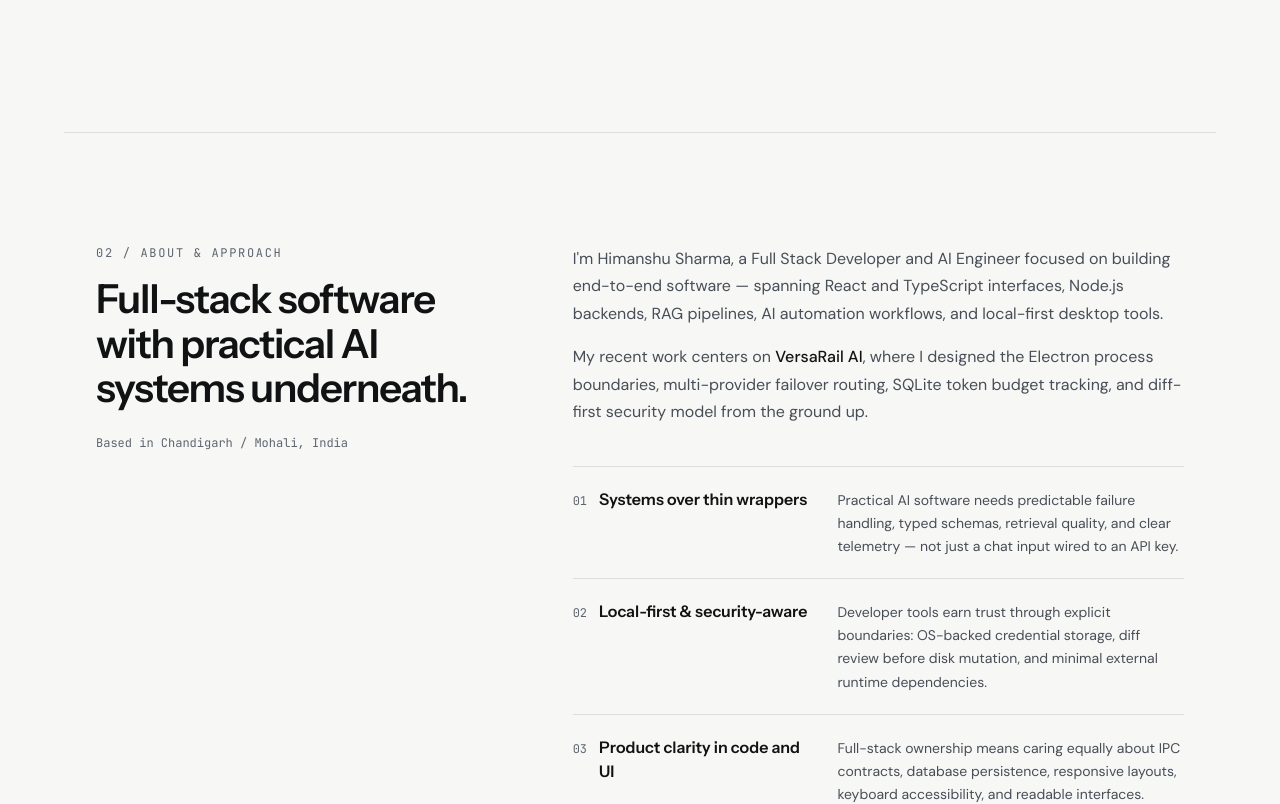
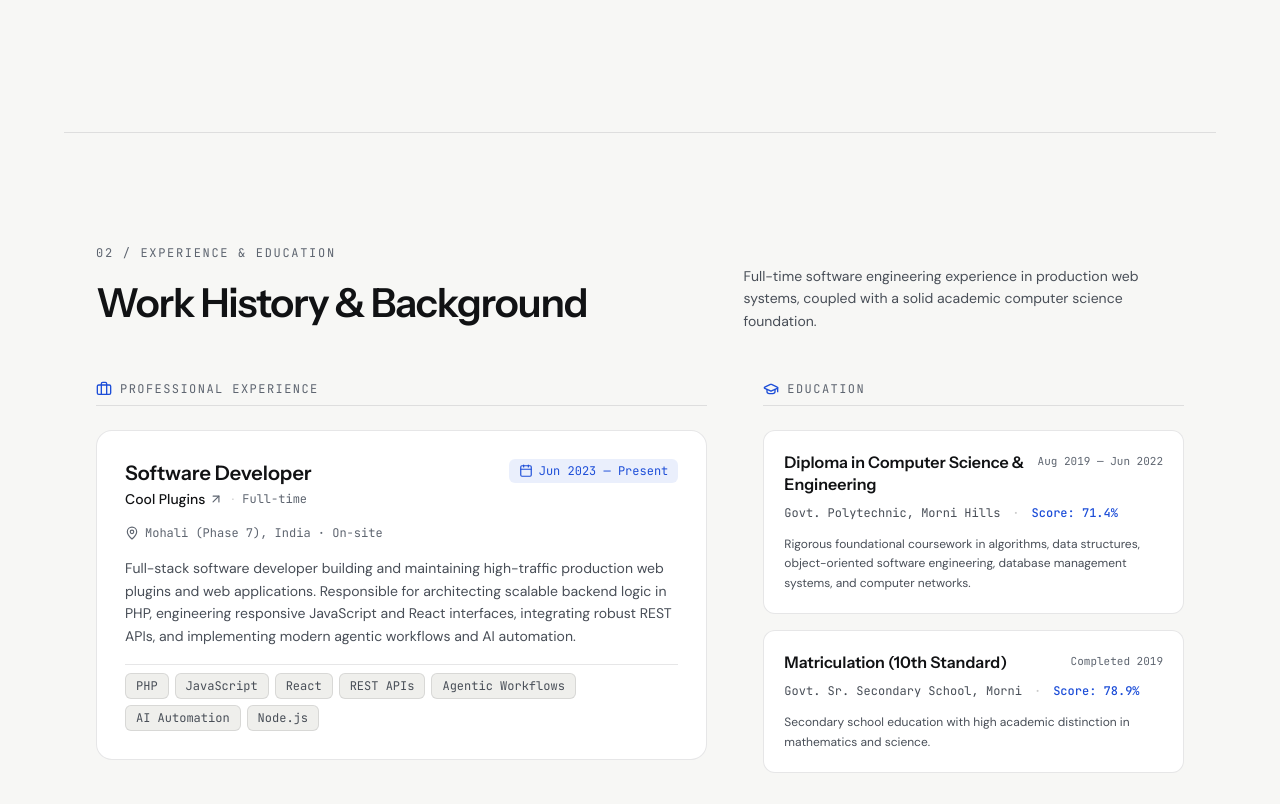
Before and after one commit to himanshu-dot-dev/himanshu-dot-dev-portfolio, a React (Vite) app: page / in a window 1280 px wide. Shown: the part 1480-2284 px from the top of the page. Built offline with nearby package versions, Linux system fonts and the light colour scheme.

Commit message:
add experience section

```diff
--- a/src/App.jsx
+++ b/src/App.jsx
@@ -8,6 +8,7 @@ import Preloader from './components/Preloader';
 import Navbar from './components/Navbar';
 import Hero from './components/Hero';
 import FeaturedWork from './components/FeaturedWork';
+import Experience from './components/Experience';
 import About from './components/About';
 import Skills from './components/Skills';
 import Contact from './components/Contact';
@@ -172,6 +173,7 @@ export default function App() {
       <main id="main-content" ref={mainRef} className="relative z-10">
         <Hero ready={preloaderComplete} onNavigate={handleNavigate} />
         <FeaturedWork theme={theme} onModalChange={handleModalChange} />
+        <Experience />
         <About />
         <Skills />
         <Contact />
--- a/src/components/About.jsx
+++ b/src/components/About.jsx
@@ -32,7 +32,7 @@ export default function About() {
         {/* Left column */}
         <div className="reveal-section lg:col-span-5 space-y-4">
           <p className="font-mono text-xs uppercase tracking-[0.14em] text-[var(--text-muted)]">
-            02 / About &amp; Approach
+            03 / About &amp; Approach
           </p>
           <h2
             id="about-heading"
--- a/src/components/Contact.jsx
+++ b/src/components/Contact.jsx
@@ -50,7 +50,7 @@ export default function Contact() {
         <div className="reveal-section lg:col-span-7 space-y-6">
           <div className="space-y-3">
             <p className="font-mono text-xs uppercase tracking-[0.14em] text-[var(--text-muted)]">
-              04 / Contact
+              05 / Contact
             </p>
             <h2
               id="contact-heading"
--- /dev/null
+++ b/src/components/Experience.jsx
@@ -0,0 +1,185 @@
+import React from 'react';
+import { ArrowUpRight, Briefcase, Calendar, GraduationCap, MapPin } from 'lucide-react';
+
+const EXPERIENCES = [
+  {
+    role: 'Software Developer',
+    company: 'Cool Plugins',
+    companyUrl: 'https://coolplugins.net/',
+    employmentType: 'Full-time',
+    period: 'Jun 2023 — Present',
+    location: 'Mohali (Phase 7), India · On-site',
+    summary:
+      'Full-stack software developer building and maintaining high-traffic production web plugins and web applications. Responsible for architecting scalable backend logic in PHP, engineering responsive JavaScript and React interfaces, integrating robust REST APIs, and implementing modern agentic workflows and AI automation.',
+    skills: [
+      'PHP',
+      'JavaScript',
+      'React',
+      'REST APIs',
+      'Agentic Workflows',
+      'AI Automation',
+      'Node.js'
+    ]
+  }
+];
+
+const EDUCATION = [
+  {
+    degree: 'Diploma in Computer Science & Engineering',
+    institution: 'Govt. Polytechnic, Morni Hills',
+    period: 'Aug 2019 — Jun 2022',
+    score: 'Score: 71.4%',
+    description:
+      'Rigorous foundational coursework in algorithms, data structures, object-oriented software engineering, database management systems, and computer networks.'
+  },
+  {
+    degree: 'Matriculation (10th Standard)',
+    institution: 'Govt. Sr. Secondary School, Morni',
+    period: 'Completed 2019',
+    score: 'Score: 78.9%',
+    description:
+      'Secondary school education with high academic distinction in mathematics and science.'
+  }
+];
+
+export default function Experience() {
+  return (
+    <section
+      id="experience"
+      aria-labelledby="experience-heading"
+      className="py-20 sm:py-28 px-5 sm:px-8 max-w-6xl mx-auto border-t border-[var(--border-subtle)]"
+    >
+      {/* Section Header */}
+      <div className="reveal-section flex flex-col md:flex-row md:items-end justify-between gap-4 mb-12">
+        <div className="space-y-3">
+          <p className="font-mono text-xs uppercase tracking-[0.14em] text-[var(--text-muted)]">
+            02 / Experience &amp; Education
+          </p>
+          <h2
+            id="experience-heading"
+            className="font-display font-semibold tracking-[-0.03em] text-[var(--text-primary)]"
+            style={{ fontSize: 'clamp(1.75rem, 3.2vw, 2.5rem)' }}
+          >
+            Work History &amp; Background
+          </h2>
+        </div>
+        <p className="text-sm text-[var(--text-secondary)] max-w-[46ch] leading-relaxed">
+          Full-time software engineering experience in production web systems, coupled with a solid academic computer science foundation.
+        </p>
+      </div>
+
+      <div className="grid grid-cols-1 lg:grid-cols-12 gap-10 lg:gap-14">
+        {/* Left Column: Work Experience */}
+        <div className="lg:col-span-7 space-y-6">
+          <div className="flex items-center gap-2 pb-2 border-b border-[var(--border-subtle)]">
+            <Briefcase className="w-4 h-4 text-[var(--accent)]" aria-hidden="true" />
+            <h3 className="font-mono text-xs uppercase tracking-[0.12em] text-[var(--text-muted)]">
+              Professional Experience
+            </h3>
+          </div>
+
+          <div className="space-y-6">
+            {EXPERIENCES.map((exp) => (
+              <article
+                key={exp.company}
+                className="reveal-section p-6 sm:p-7 rounded-2xl border border-[var(--border-subtle)] bg-[var(--bg-surface)] space-y-4 hover:border-[var(--border-strong)] transition-colors"
+              >
+                {/* Role & Company Header */}
+                <div className="flex flex-col sm:flex-row sm:items-baseline justify-between gap-2">
+                  <div>
+                    <h4 className="font-display text-lg sm:text-xl font-semibold text-[var(--text-primary)]">
+                      {exp.role}
+                    </h4>
+                    <div className="flex items-center gap-2 text-sm text-[var(--text-secondary)] mt-0.5">
+                      {exp.companyUrl ? (
+                        <a
+                          href={exp.companyUrl}
+                          target="_blank"
+                          rel="noopener noreferrer"
+                          className="font-medium text-[var(--text-primary)] hover:text-[var(--accent)] inline-flex items-center gap-1 transition-colors"
+                        >
+                          <span>{exp.company}</span>
+                          <ArrowUpRight className="w-3.5 h-3.5 text-[var(--text-muted)]" aria-hidden="true" />
+                        </a>
+                      ) : (
+                        <span className="font-medium text-[var(--text-primary)]">{exp.company}</span>
+                      )}
+                      <span aria-hidden="true" className="text-[var(--border-strong)]">·</span>
+                      <span className="text-xs font-mono text-[var(--text-muted)]">{exp.employmentType}</span>
+                    </div>
+                  </div>
+
+                  <span className="inline-flex items-center gap-1.5 text-xs font-mono text-[var(--accent)] bg-[var(--accent-soft)] px-2.5 py-1 rounded-md self-start">
+                    <Calendar className="w-3.5 h-3.5" aria-hidden="true" />
+                    <span>{exp.period}</span>
+                  </span>
+                </div>
+
+                {/* Location Meta */}
+                <div className="flex items-center gap-1.5 text-xs font-mono text-[var(--text-muted)]">
+                  <MapPin className="w-3.5 h-3.5 shrink-0" aria-hidden="true" />
+                  <span>{exp.location}</span>
+                </div>
+
+                {/* Summary */}
+                <p className="text-sm text-[var(--text-secondary)] leading-relaxed">
+                  {exp.summary}
+                </p>
+
+                {/* Skills strip */}
+                <div className="flex flex-wrap gap-1.5 pt-2 border-t border-[var(--border-subtle)]">
+                  {exp.skills.map((skill) => (
+                    <span
+                      key={skill}
+                      className="px-2.5 py-1 rounded-md text-xs font-mono border border-[var(--border-subtle)] bg-[var(--bg-elevated)] text-[var(--text-secondary)]"
+                    >
+                      {skill}
+                    </span>
+                  ))}
+                </div>
+              </article>
+            ))}
+          </div>
+        </div>
+
+        {/* Right Column: Education */}
+        <div className="lg:col-span-5 space-y-6">
+          <div className="flex items-center gap-2 pb-2 border-b border-[var(--border-subtle)]">
+            <GraduationCap className="w-4 h-4 text-[var(--accent)]" aria-hidden="true" />
+            <h3 className="font-mono text-xs uppercase tracking-[0.12em] text-[var(--text-muted)]">
+              Education
+            </h3>
+          </div>
+
+          <div className="space-y-4">
+            {EDUCATION.map((edu) => (
+              <div
+                key={edu.institution}
+                className="reveal-section p-5 rounded-xl border border-[var(--border-subtle)] bg-[var(--bg-surface)] space-y-2.5 hover:border-[var(--border-strong)] transition-colors"
+              >
+                <div className="flex items-start justify-between gap-3">
+                  <h4 className="font-display text-base font-semibold text-[var(--text-primary)] leading-snug">
+                    {edu.degree}
+                  </h4>
+                  <span className="text-[11px] font-mono text-[var(--text-muted)] shrink-0 mt-0.5">
+                    {edu.period}
+                  </span>
+                </div>
+
+                <div className="flex flex-wrap items-center gap-x-3 gap-y-1 text-xs font-mono text-[var(--text-muted)]">
+                  <span className="text-[var(--text-secondary)]">{edu.institution}</span>
+                  <span aria-hidden="true" className="text-[var(--border-strong)]">·</span>
+                  <span className="text-[var(--accent)] font-medium">{edu.score}</span>
+                </div>
+
+                <p className="text-xs text-[var(--text-secondary)] leading-relaxed pt-1">
+                  {edu.description}
+                </p>
+              </div>
+            ))}
+          </div>
+        </div>
+      </div>
+    </section>
+  );
+}
--- a/src/components/Navbar.jsx
+++ b/src/components/Navbar.jsx
@@ -5,6 +5,7 @@ import Magnetic from './Magnetic';
 
 const NAV_LINKS = [
   { label: 'Work', href: '#work' },
+  { label: 'Experience', href: '#experience' },
   { label: 'About', href: '#about' },
   { label: 'Stack', href: '#stack' },
   { label: 'Contact', href: '#contact' }
--- a/src/components/Skills.jsx
+++ b/src/components/Skills.jsx
@@ -8,6 +8,7 @@ import {
   SiJavascript,
   SiMongodb,
   SiNodedotjs,
+  SiPhp,
   SiReact,
   SiSqlite,
   SiSupabase,
@@ -39,6 +40,7 @@ const STACK_DOMAINS = [
     summary: 'API services, typed IPC contracts, schema validation, and desktop engines.',
     items: [
       { name: 'Node.js', icon: SiNodedotjs },
+      { name: 'PHP', icon: SiPhp },
       { name: 'Express.js', icon: SiExpress },
       { name: 'Electron IPC', icon: SiElectron },
       { name: 'Zod', icon: SiZod }
@@ -83,7 +85,7 @@ export default function Skills() {
       <div className="reveal-section flex flex-col md:flex-row md:items-end justify-between gap-4 mb-12">
         <div className="space-y-3">
           <p className="font-mono text-xs uppercase tracking-[0.14em] text-[var(--text-muted)]">
-            03 / Stack &amp; Tooling
+            04 / Stack &amp; Tooling
           </p>
           <h2
             id="stack-heading"
```
Also changed, not shown: vercel.json (added), 1 other file (tests, documents, lock files or other folders).
